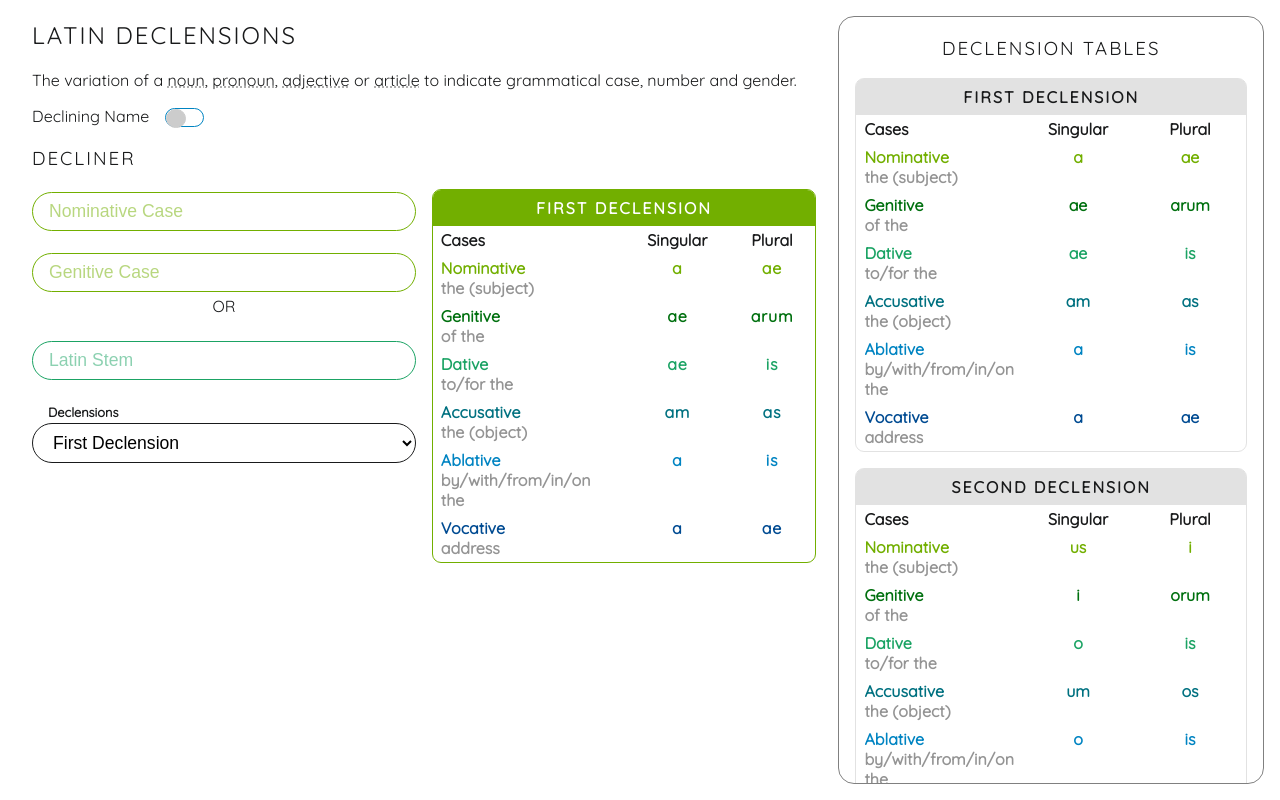
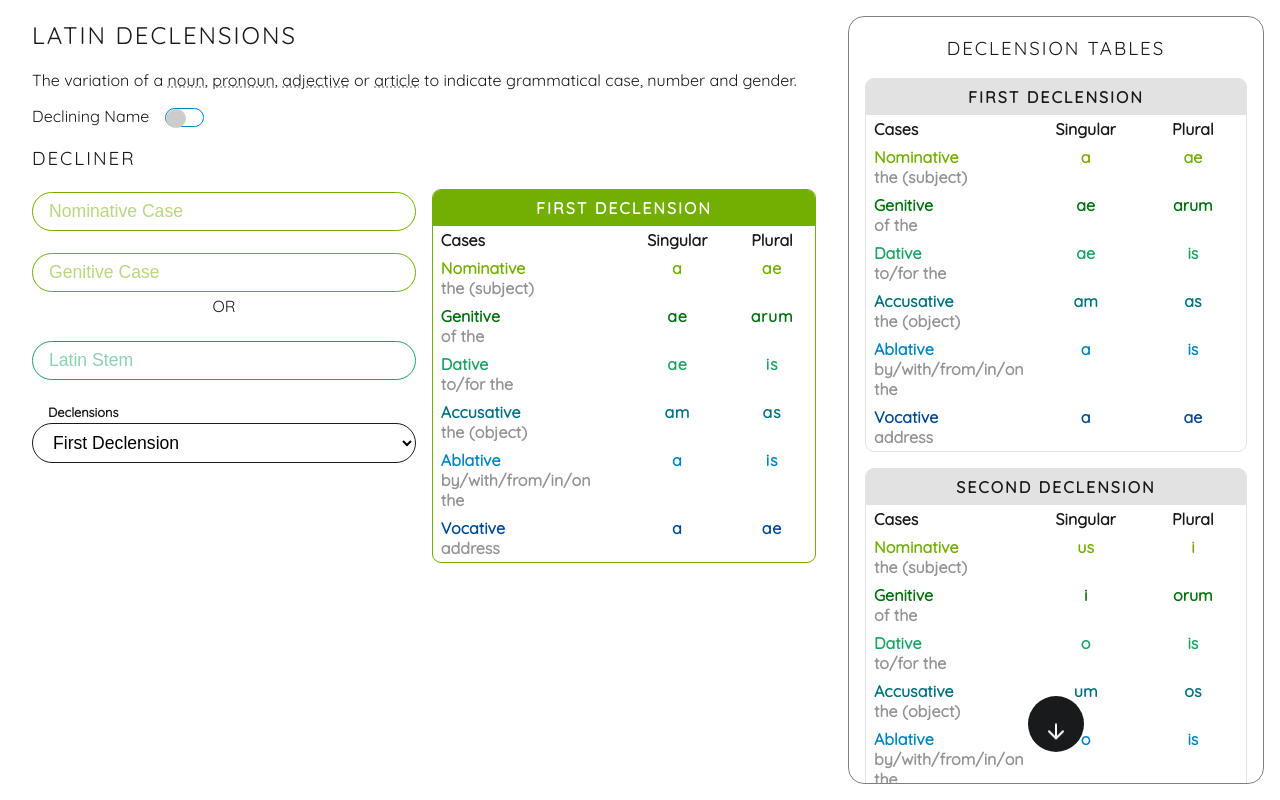
Before and after one commit to blinkous/latin, a React (Create React App) app: page / in a window 1280 px wide. Built offline with nearby package versions, Linux system fonts and the light colour scheme.

Commit message:
added scroll prompt

```diff
--- a/src/components/App.js
+++ b/src/components/App.js
@@ -6,9 +6,16 @@ import { declensions, declension_info } from "../js/declensions";
 
 const App = () => {
   const [isName, setIsName] = useState(false);
+  const [didScroll, setDidScroll] = useState(false);
 
   const handleClick = () => {
     setIsName(() => !isName);
+  };
+
+  const handleScroll = () => {
+    if (!didScroll) {
+      setDidScroll(() => !didScroll);
+    }
   };
 
   return (
@@ -72,7 +79,7 @@ const App = () => {
       </div>
 
       <Decliner isName={isName}></Decliner>
-      <div className="ref-tables">
+      <div className="ref-tables" onScroll={handleScroll}>
         <h3 className="heading">Declension Tables</h3>
         <div className="tables-container">
           {Object.entries(declensions).map(([key, value], index) => (
@@ -85,6 +92,17 @@ const App = () => {
             ></DeclensionTable>
           ))}
         </div>
+        <div className={`scroll-prompt ${didScroll ? "hide" : ""}`}>
+          <svg
+            xmlns="http://www.w3.org/2000/svg"
+            viewBox="0 0 24 24"
+            stroke-width="2"
+            className="arrow"
+          >
+            <line x1="12" y1="5" x2="12" y2="19"></line>
+            <polyline points="19 12 12 19 5 12"></polyline>
+          </svg>
+        </div>
       </div>
     </section>
   );
--- a/src/styles/App.css
+++ b/src/styles/App.css
@@ -15,19 +15,6 @@
 .is-name-container {
   margin-left: 2rem;
   width: calc(100% - 31rem);
-}
-
-.ref-tables {
-  --margin: 1rem;
-  height: calc(100vh - var(--margin) * 2);
-  position: fixed;
-  top: var(--margin);
-  right: var(--margin);
-  overflow: scroll;
-  text-align: center;
-  border-radius: 1rem;
-  overflow: scroll;
-  border: 1px solid grey;
 }
 
 .slider {
@@ -62,11 +49,6 @@
 .slider.active .slider-dot {
   transform: translateX(100%);
   background: var(--background-main);
-}
-
-.ref-tables .declension-table {
-  margin: 1rem;
-  display: block;
 }
 
 .heading {
@@ -119,6 +101,83 @@
   display: block;
 }
 
+.ref-tables {
+  --margin: 1rem;
+  --width: 26rem;
+  height: calc(100vh - var(--margin) * 2);
+  width: var(--width);
+  position: fixed;
+  top: var(--margin);
+  right: var(--margin);
+  overflow: scroll;
+  text-align: center;
+  border-radius: 1rem;
+  overflow: scroll;
+  border: 1px solid grey;
+  box-sizing: border-box;
+}
+
+.ref-tables .declension-table {
+  margin: 1rem;
+  display: block;
+}
+
+.scroll-prompt {
+  --size: 3.5rem;
+  --accent: var(--background-main);
+  width: var(--size);
+  height: var(--size);
+  bottom: 3rem;
+  right: calc(var(--width) / 2 + var(--margin) - var(--size) / 2);
+  position: fixed;
+  padding-top: 1.5rem;
+  box-sizing: border-box;
+  border-radius: 100%;
+  z-index: 10;
+  text-align: center;
+  background: var(--foreground-main);
+  color: var(--accent);
+  transition: 0.4s all;
+}
+
+.scroll-prompt.hide {
+  opacity: 0;
+  transform: translate(0, -50%);
+  pointer-events: none;
+}
+
+@keyframes bounce {
+  0% {
+    transform: translateY(0%);
+  }
+  50% {
+    transform: translateY(-0.5rem);
+  }
+  100% {
+    transform: translateY(0%);
+  }
+}
+
+.scroll-prompt p,
+.arrow {
+  animation: bounce 3s infinite;
+}
+
+.scroll-prompt p {
+  margin: 0;
+}
+
+.arrow {
+  --asize: 1.5rem;
+  height: var(--asize);
+  width: var(--asize);
+  stroke-linecap: round;
+  stroke-linejoin: round;
+  stroke: var(--accent);
+  stroke-width: 2;
+  fill: none;
+}
+
 @media (max-width: 1024px) {
   #home {
     width: 95%;
@@ -137,6 +196,7 @@
     right: 0;
     height: 30rem;
     margin: 3rem auto;
+    width: 100%;
   }
 
   .tables-container {
@@ -155,6 +215,19 @@
     width: 100%;
     text-align: center;
   }
+
+  .scroll-prompt {
+    position: absolute;
+    right: 3rem;
+    top: 50%;
+    transform: rotate(270deg);
+  }
+
+  .scroll-prompt.hide {
+    opacity: 0;
+    transform: translate(-50%, 0) rotate(270deg);
+    pointer-events: none;
+  }
 }
 
 @media (max-width: 768px) {
```
